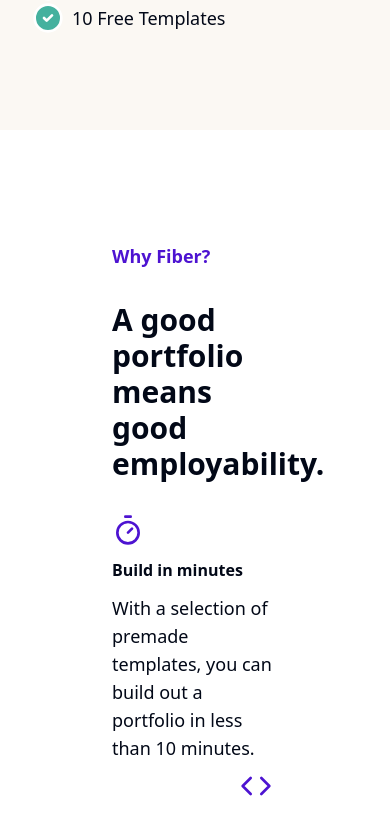
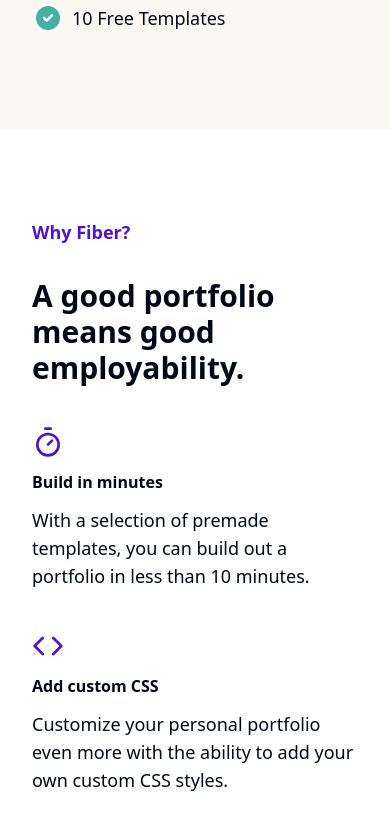
Before and after one commit to pmugasa/fiber-landing-page, a React (Vite) app: page / in a window 390 px wide. Shown: the part 883-1701 px from the top of the page. Built offline with nearby package versions, Linux system fonts and the light colour scheme.

Commit message:
fix: removed adjust styling on mobile for the why choose Fiber section

```diff
--- a/src/App.jsx
+++ b/src/App.jsx
@@ -104,7 +104,10 @@
             </div>
           </div>
         </nav>
-        <section id='hero' className='w-full mx-auto max-w-screen-xl p-8 pb-24'>
+        <section
+          id='hero'
+          className='w-full mx-auto max-w-screen-xl p-8 pb-24 '
+        >
           <div className='sm:flex flex-row-reverse items-center justify-center'>
             <div className='flex items-center justify-center sm:w-1/2 mx-auto'>
               <img
@@ -164,15 +167,15 @@
             </div>
           </div>
         </section>
-        <section className='w-full bg-white p-20'>
+        <section className='w-full bg-white py-14'>
           <div className='mx-auto max-w-screen-xl p-8 w-full'>
             <h2 className='text-primary font-bold mb-8 text-lg'>Why Fiber?</h2>
             <h1 className='text-3xl sm:4xl font-bold mb-8 sm:w-1/2'>
               A good portfolio means good employability.
             </h1>
-            <div className='sm:flex items-center space-x-32'>
+            <div className='sm:flex items-center sm:space-x-32'>
               {cards.map((card) => (
-                <div key={card.title}>
+                <div key={card.title} className='my-10'>
                   <div className='text-primary my-2'>{card.icon}</div>
 
                   <h3 className='font-bold my-3'>{card.title}</h3>
```
